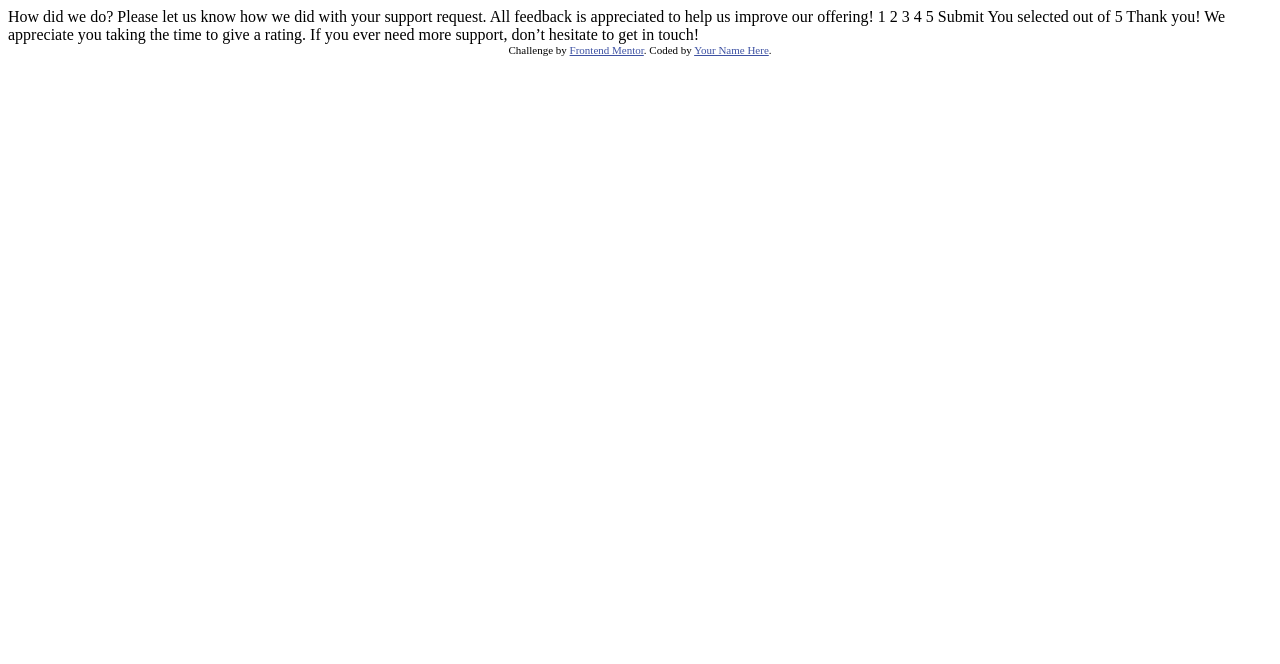
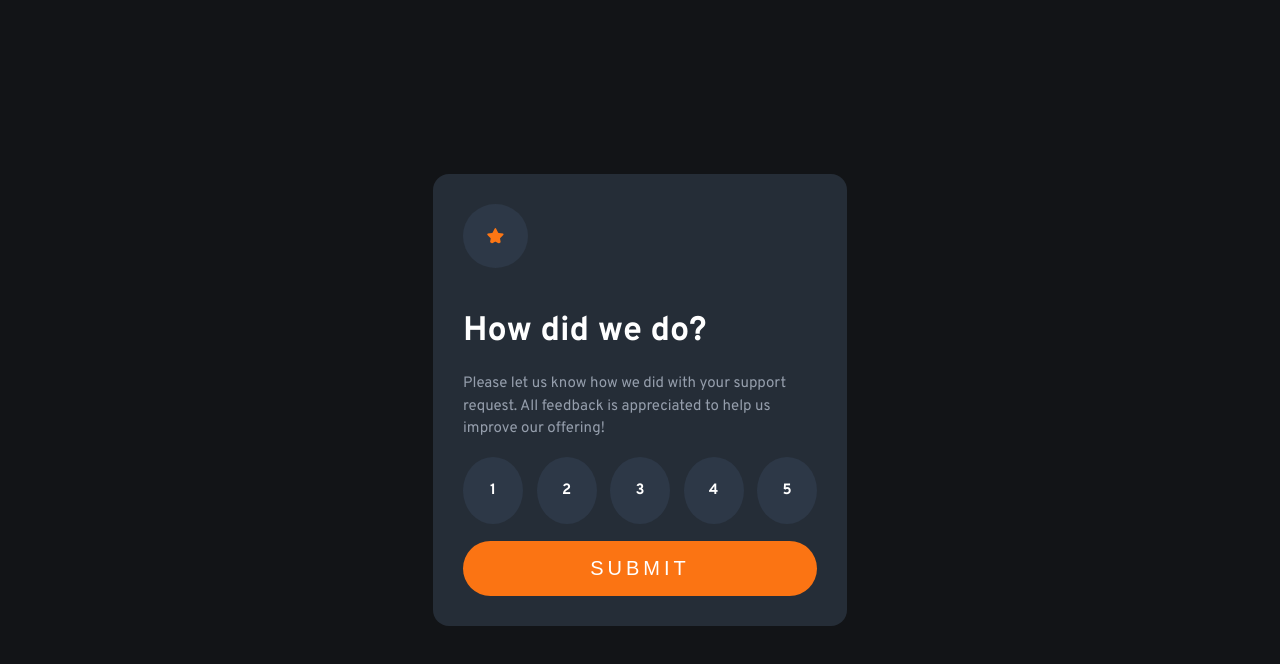
Before and after one commit to GIR0SAN/interactive-rating, a plain HTML site: page index.html in a window 1280 px wide. Drawn offline with Linux system fonts and the light colour scheme.

Commit message:
Tela  inicial

```diff
--- a/index.html
+++ b/index.html
@@ -2,48 +2,98 @@
 <html lang="en">
 <head>
   <meta charset="UTF-8">
-  <meta name="viewport" content="width=device-width, initial-scale=1.0"> <!-- displays site properly based on user's device -->
-
-  <link rel="icon" type="image/png" sizes="32x32" href="./images/favicon-32x32.png">
-
-  <title>Frontend Mentor | Interactive rating component</title>
-
-  <!-- Feel free to remove these styles or customise in your own stylesheet 👍 -->
-  <style>
-    .attribution { font-size: 11px; text-align: center; }
-    .attribution a { color: hsl(228, 45%, 44%); }
-  </style>
+  <meta name="viewport" content="width=device-width, initial-scale=1.0">
+  <link rel="preconnect" href="https://fonts.googleapis.com">
+  <link rel="preconnect" href="https://fonts.gstatic.com" crossorigin>
+  <link href="https://fonts.googleapis.com/css2?family=Overpass:wght@400;700&display=swap" rel="stylesheet">
+  <link rel="stylesheet" href="style.css">
+  <title>Interactive rating component</title>
 </head>
 <body>
+  <header>
+    <div class="l-container">
+      <main class="l-main">
 
-  <!-- Rating state start -->
+        <img src="images/icon-star.svg" alt="Icon star" class="c-star__image">
 
-  How did we do?
+        <div class="l-text__wrapper">
+          <h1 class="c-h1">How did we do?</h1>
+          <p class="c-paragraph">Please let us know how we did with your support request. All feedback is appreciated
+            to help us improve our offering!</p>
+        </div>
 
-  Please let us know how we did with your support request. All feedback is appreciated
-  to help us improve our offering!
+        <ul class="l-list">
+          <li class="c-number__list" id="note">1</li>
+          <li class="c-number__list" id="note">2</li>
+          <li class="c-number__list" id="note">3</li>
+          <li class="c-number__list" id="note">4</li>
+          <li class="c-number__list" id="note">5</li>
+        </ul>
+
+        <button type="submit" id="submit" class="c-submit">Submit</button >
+      </main>
+    </div>
+  </header>
+
+
+   <!--
+  <div class="l-modal" id="modal">
+    <div class="l-modal_wrapper">
+      <img src="images/illustration-thank-you.svg" alt="Decorative">
+
+
+
+      <div class="l-result">
+        <p class="c-result__text"></p>
+
+        <div class="l-text__wrapper">
+          <h2 class="c-h2">Thank you!</h2>
+          <p class="c-paragraph">We appreciate you taking the time to give a rating. If you ever need more support,
+            don't hesitate to get in touch!</p>
+        </div>
+      </div>
+    </div>-->
+
+  </div>
+
+  <script src="script.js"></script>
+</body>
+</html>
+
+
+<!--
+
+
+
+
+
+
 
   1 2 3 4 5
 
   Submit
 
-  <!-- Rating state end -->
 
-  <!-- Thank you state start -->
 
-  You selected <!-- Add rating here --> out of 5
+  You selected  out of 5
 
   Thank you!
 
   We appreciate you taking the time to give a rating. If you ever need more support,
   don’t hesitate to get in touch!
 
-  <!-- Thank you state end -->
+.attribution { font-size: 11px; text-align: center; }
+    .attribution a { color: hsl(228, 45%, 44%); }
 
+## Typography
 
-  <div class="attribution">
-    Challenge by <a href="https://www.frontendmentor.io?ref=challenge" target="_blank">Frontend Mentor</a>.
-    Coded by <a href="#">Your Name Here</a>.
-  </div>
-</body>
-</html>
+### Body Copy
+
+- Font size (paragraph): 15px
+
+### Font
+
+- Family: [Overpass](https://fonts.google.com/specimen/Overpass)
+- Weights: 400, 700
+
+-->
--- /dev/null
+++ b/style.css
@@ -0,0 +1,85 @@
+*{
+    padding: 0;
+    margin: 0;
+    box-sizing: border-box;
+}
+
+:root{
+    --Orange:hsl(25, 97%, 53%);
+    --White: hsl(0, 0%, 100%);
+    --Light-Grey: hsl(217, 12%, 63%);
+    --Medium-Grey: hsl(216, 12%, 54%);
+    --Dark-Blue: hsl(213, 19%, 18%);
+    --Very-Dark-Blue: hsl(216, 12%, 8%);
+
+}
+
+bodY{
+    font-family: 'Overpass', sans-serif;
+    font-size: 15px;
+    background-color: var(--Very-Dark-Blue);
+    color: var(--White);
+
+}
+
+.l-container{
+    display: flex;
+    align-items: center;
+    justify-content: center;
+    height: 100VH;
+}
+
+.l-main{
+    background-color:var(--Dark-Blue);
+    width: 414PX;
+    padding: 30PX;
+    border-radius: 16px;
+}
+
+.c-star__image{
+    padding: 24px;
+    background-color: #2d3847;
+    border-radius: 50%;
+    margin-bottom: 36px;
+}
+
+.c-h1{
+    font-size: 2.125rem;
+    margin-bottom: 20px;
+}
+
+.c-paragraph{
+    line-height: 150%;
+    color: var(--Light-Grey);
+}
+
+ul{
+    list-style: none;
+    display: flex;
+    margin: 20px 0;
+    justify-content: space-between;
+    height: 60px;
+    align-items: center;
+}
+
+.c-number__list{
+    font-weight: 700;
+    padding:24px;
+    min-width: 60px;
+    background-color: #2d3847;
+    border-radius: 50%;
+    cursor: pointer;
+    text-align: center;
+}
+
+.c-submit{
+    text-transform: uppercase;
+    font-size: 20px;
+    letter-spacing: 4px;
+    color: var(--White);
+    width: 100%;
+    padding: 16px 0;
+    background-color: var(--Orange);
+    border: none;
+    border-radius: 90px;
+}
```
Also changed, not shown: script.js (added), 3 other files.
